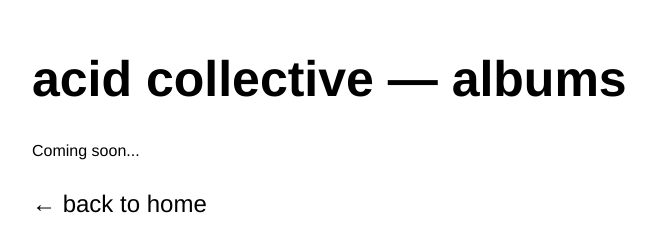
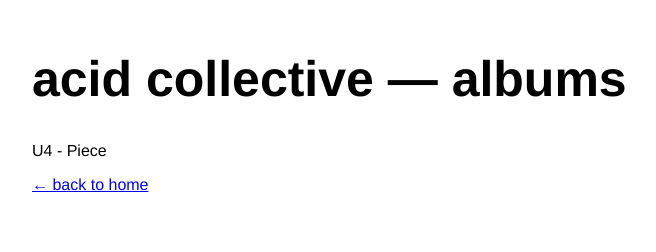
Before and after one commit to Piecedep/acidcollective.github.io, a plain HTML site: page albums.html in a window 1280 px wide. Shown: the whole page, without its empty margins (18-674 px from the left). Drawn offline with Linux system fonts and the light colour scheme.

Commit message:
Update albums.html

```diff
--- a/albums.html
+++ b/albums.html
@@ -29,8 +29,8 @@
 <body>
   <h1>acid collective — albums</h1>
 
-  <p>Coming soon...</p>
+  <p>U4 - Piece </p>
 
-  <div class="back"><a href="index.html">← back to home</a></div>
+  <div class="blue"><a href="index.html">← back to home</a></div>
 </body>
 </html>
```
